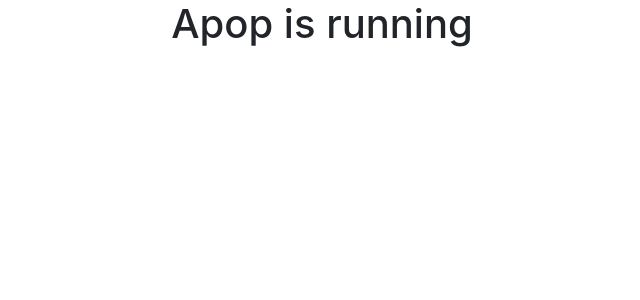
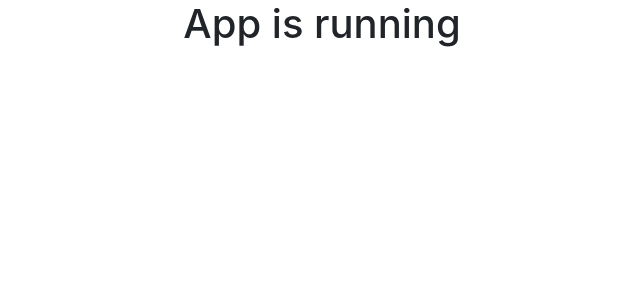
Before and after one commit to Celebrity-Dead-or-Alive-4/Front-End, a React (Create React App) app: page / in a window 1280 px wide. Shown: the top 300 px of the page, without its empty margins (318-958 px from the left). Built offline with nearby package versions, Linux system fonts and the light colour scheme.

Commit message:
finished file structure

```diff
--- a/src/App.js
+++ b/src/App.js
@@ -5,7 +5,7 @@ import './App.css';
 function App() {
   return (
     <div className="App">
-      <h1>Apop is running</h1>
+      <h1>App is running</h1>
     </div>
   );
 }
```
Also changed, not shown: src/components/Dashboard.js (added), src/components/Login.js (added), src/components/Navigation.js (added), src/components/Quiz.js (added), src/components/Register.js (added), src/utils/ProtectedRoute.js (added), src/utils/axiosWithAuth.js (added).
